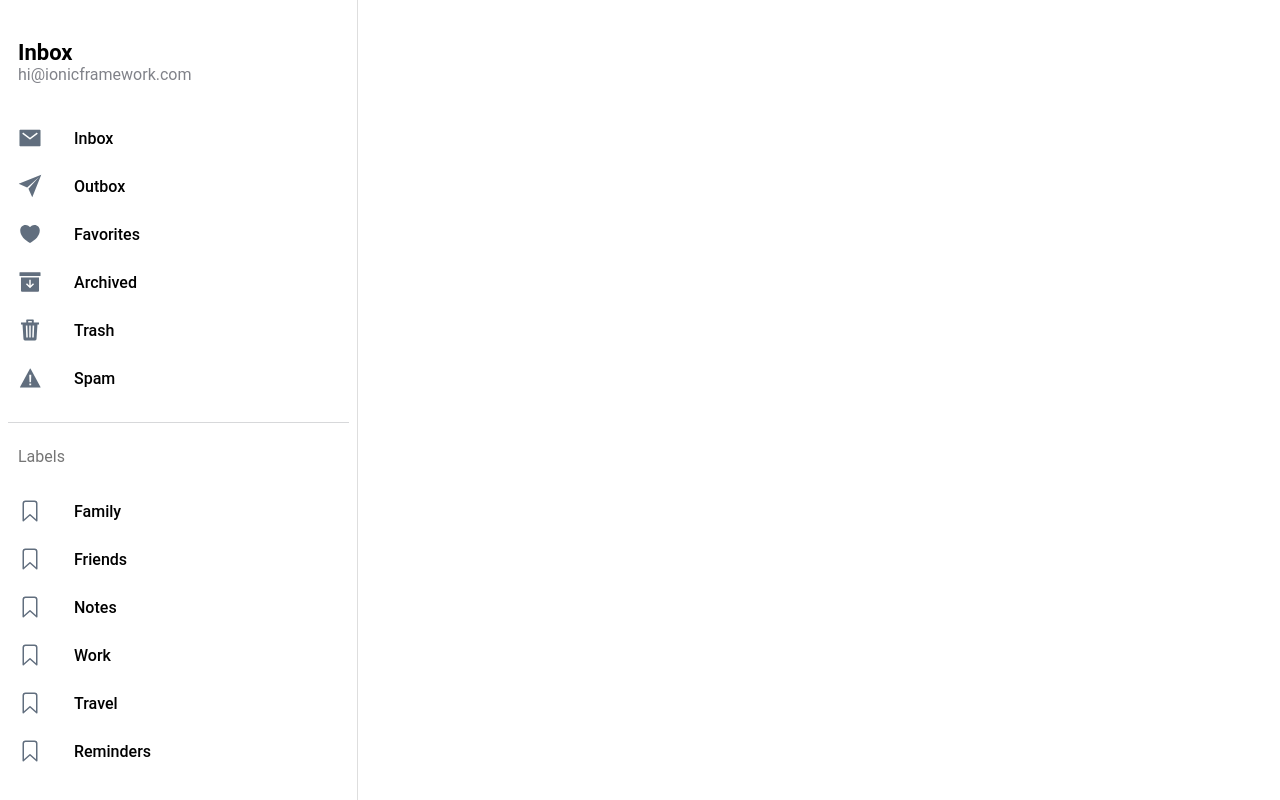
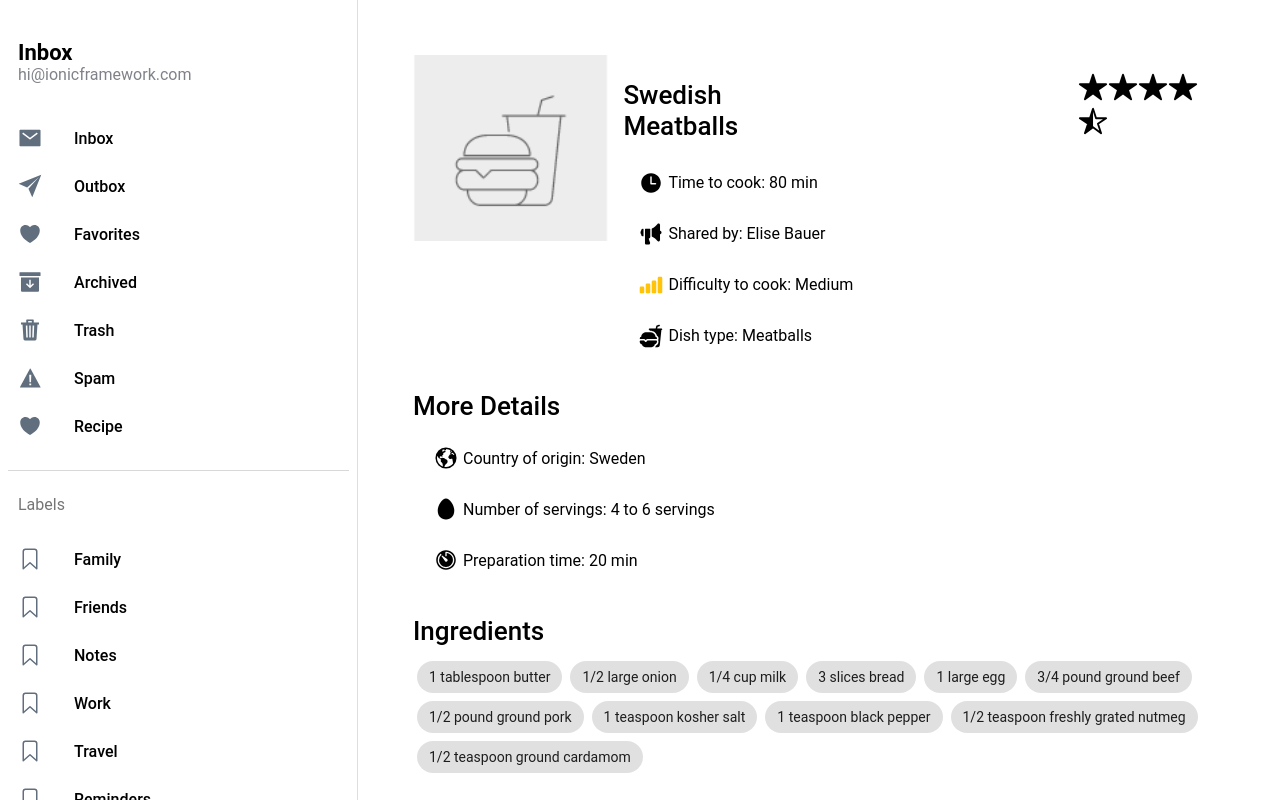
Before and after one commit to kimsis/Web-Cookbook, a React (Create React App) app: page /1 in a window 1280 px wide. Built offline with nearby package versions, Linux system fonts and the light colour scheme.

Commit message:
Implemented the recipe component.

```diff
--- a/src/App.tsx
+++ b/src/App.tsx
@@ -3,6 +3,7 @@ import { IonReactRouter } from '@ionic/react-router';
 import { Redirect, Route } from 'react-router-dom';
 import Menu from './components/Menu';
 import Page from './pages/Page';
+import Recipe from './pages/recipes/Recipe';
 
 /* Core CSS required for Ionic components to work properly */
 import '@ionic/react/css/core.css';
@@ -36,6 +37,9 @@ const App: React.FC = () => {
             <Route path="/page/:name" exact={true}>
               <Page />
             </Route>
+            <Route path="/:name" exact={true}>
+              <Recipe />
+            </Route>
           </IonRouterOutlet>
         </IonSplitPane>
       </IonReactRouter>
--- a/src/components/Menu.tsx
+++ b/src/components/Menu.tsx
@@ -57,6 +57,12 @@ const appPages: AppPage[] = [
     url: '/page/Spam',
     iosIcon: warningOutline,
     mdIcon: warningSharp
+  },
+  {
+    title: 'Recipe',
+    url: '/Recipe',
+    iosIcon: heartOutline,
+    mdIcon: heartSharp
   }
 ];
 
--- /dev/null
+++ b/src/pages/recipes/Recipe.tsx
@@ -0,0 +1,129 @@
+import { IonButtons, IonContent, IonHeader, IonMenuButton, IonPage, IonTitle, IonToolbar, IonCard, IonCardHeader, IonCardSubtitle, IonCardTitle, IonCardContent, IonItem, IonIcon, IonLabel, IonButton, IonImg, IonGrid, IonRow, IonCol, IonChip } from '@ionic/react';
+import { useParams } from 'react-router';
+import ExploreContainer from '../../components/ExploreContainer';
+import './Recipe.css';
+import { star, starHalf, starOutline, time, megaphone, cellular, fastFood, earth, egg, timer } from 'ionicons/icons';
+
+const Recipe: React.FC<{
+  nameOfDish?: string;
+  timeToCook?: string;
+  sharedBy?: string;
+  difficultyToCook?: string;
+  dishType?: string;
+  starRating?: number;
+  countryOfOrigin?: string;
+  numberOfServings?: string;
+  preparationTime?: string;
+  ingredients?: string[];
+  instructions?: string;
+}> = ({
+  nameOfDish = "Swedish Meatballs",
+  timeToCook = "80 min",
+  sharedBy = "Elise Bauer",
+  difficultyToCook = "Medium",
+  dishType = "Meatballs",
+  starRating = 4.5,
+  countryOfOrigin = "Sweden",
+  numberOfServings = "4 to 6 servings",
+  preparationTime = "20 min",
+  ingredients = ["1 tablespoon butter", "1/2 large onion", "1/4 cup milk", "3 slices bread", "1 large egg", "3/4 pound ground beef", "1/2 pound ground pork", "1 teaspoon kosher salt", "1 teaspoon black pepper", "1/2 teaspoon freshly grated nutmeg", "1/2 teaspoon ground cardamom"],
+  instructions = "Lorem ipsum dolor sit amet, consectetur adipiscing elit. Vivamus mauris nibh, ultricies eget pulvinar sit amet, pharetra non ipsum. Donec ipsum tellus, pharetra vitae efficitur nec, vestibulum ac justo. Maecenas porta consequat odio, et rutrum nisi. Sed aliquet eget neque molestie vehicula. Quisque ultrices imperdiet tincidunt. Donec fermentum pellentesque massa, at malesuada est. Fusce a elit in nibh suscipit pellentesque. Phasellus leo sapien, scelerisque sed egestas in, ullamcorper vitae tellus."
+}) => {
+    const { name } = useParams<{ name: string; }>();
+    const starsArray = new Array(5).fill(0);
+    const iconsStyling = { margin: "5px" };
+    return (
+      <IonContent>
+        <IonGrid style={{ padding: '50px' }}>
+          <IonRow>
+            <IonCol size="3"><IonImg src="/assets/img/temp_food.png"></IonImg></IonCol>
+            <IonCol>
+              <IonRow>
+                <IonCol>
+                  <h1>{nameOfDish}</h1>
+                </IonCol>
+                <IonCol offset="6" className="ion-align-self-center">              {
+                  starsArray.map((x, i) => {
+                    if (i + 1 <= starRating) {
+                      return <IonIcon icon={star} style={{width: "30px",height: "30px"}}></IonIcon>
+                    }
+                    else if (i + 1 > starRating && i < starRating) {
+                      return <IonIcon icon={starHalf} style={{width: "30px",height: "30px"}}></IonIcon>
+                    }
+                    return <IonIcon icon={starOutline} style={{width: "30px",height: "30px"}}></IonIcon>
+                  })
+                }</IonCol>
+
+              </IonRow>
+              <IonItem color="none" lines="none" >
+                <IonIcon icon={time} slot="start" style={iconsStyling} />
+                <p>Time to cook: {timeToCook}</p>
+              </IonItem>
+              <IonItem color="none" lines="none">
+                <IonIcon icon={megaphone} slot="start" style={iconsStyling} />
+                <p>Shared by: {sharedBy}</p>
+              </IonItem>
+              <IonItem color="none" lines="none">
+                <IonIcon icon={cellular} color = "warning" slot="start" style={iconsStyling} />
+                <p>Difficulty to cook: {difficultyToCook}</p>
+              </IonItem>
+              <IonItem color="none" lines="none">
+                <IonIcon icon={fastFood} slot="start" style={iconsStyling} />
+                <p>Dish type: {dishType}</p>
+              </IonItem>
+            </IonCol>
+          </IonRow>
+
+          <IonRow>
+            <IonCol><h1>More Details</h1>
+              <IonItem color="none" lines="none">
+                <IonIcon icon={earth} slot="start" style={iconsStyling} />
+                <p>Country of origin: {countryOfOrigin}</p>
+              </IonItem>
+              <IonItem color="none" lines="none">
+                <IonIcon icon={egg} slot="start" style={iconsStyling} />
+                <p>Number of servings: {numberOfServings}</p>
+              </IonItem>
+              <IonItem color="none" lines="none">
+                <IonIcon icon={timer} slot="start" style={iconsStyling} />
+                <p>Preparation time: {preparationTime}</p>
+              </IonItem>
+            </IonCol>
+          </IonRow>
+
+          <IonRow>
+            <IonCol ><h1>Ingredients</h1>
+              {
+                ingredients.map(x =>
+                  <IonChip>
+                    <IonLabel>{x}</IonLabel>
+                  </IonChip>
+                )
+              }
+
+            </IonCol>
+          </IonRow>
+
+          <IonRow>
+            <IonCol ><h1>Instructions</h1>
+              <p>{instructions}</p> </IonCol>
+          </IonRow>
+
+          <IonRow>
+            <IonCol size="1">
+              <IonButton color="warning" fill="outline">Delete</IonButton>
+            </IonCol>
+            <IonCol size="1" offset="8">
+              <IonButton color="warning" fill="solid">Edit</IonButton>
+            </IonCol>
+            <IonCol >
+              <IonButton color="warning" fill="outline">Close</IonButton>
+            </IonCol>
+          </IonRow>
+        </IonGrid>
+      </IonContent>
+    )
+  };
+
+
+export default Recipe;
```
Also changed, not shown: public/assets/img/temp_food.png (added), src/pages/recipes/Recipe.css (added).
